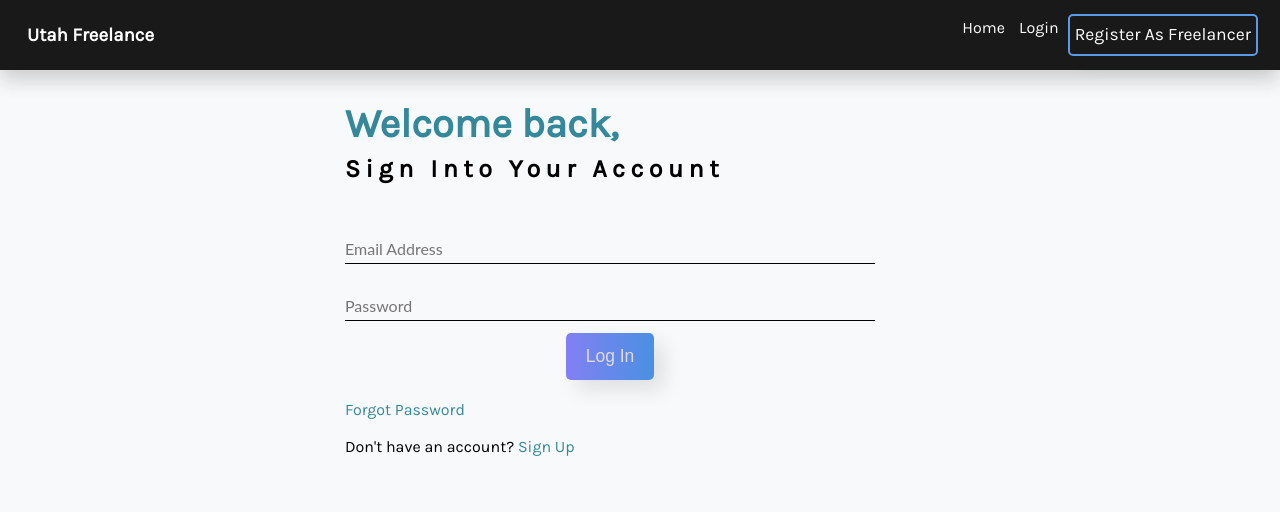
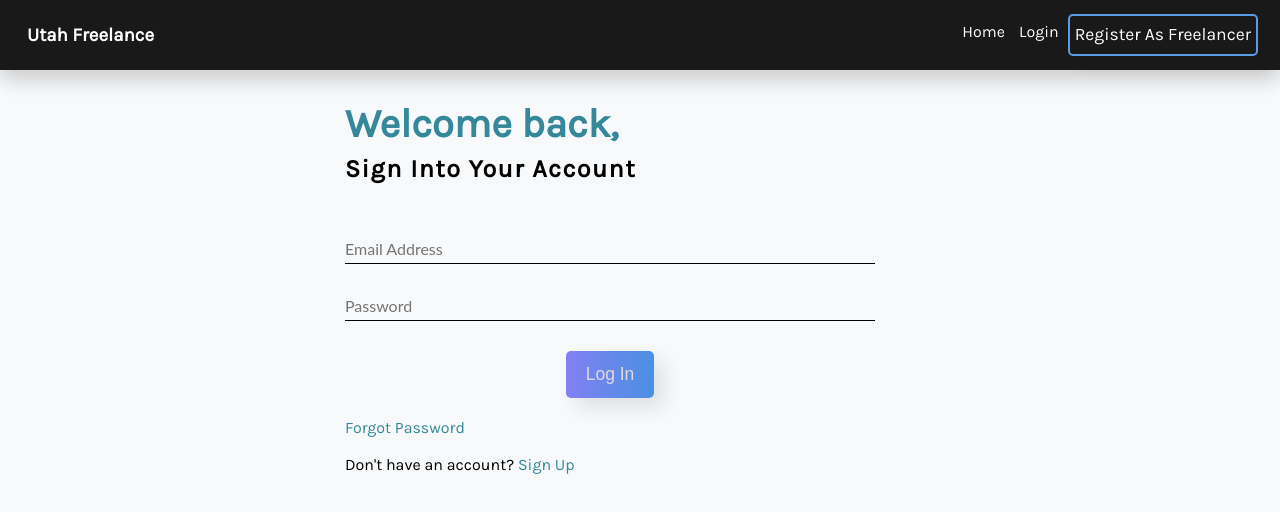
Before and after one commit to tcovington1/utah-freelance, a React (Create React App) app in the folder client/: page /login in a window 1280 px wide. Shown: the top 512 px of the page. Built offline with nearby package versions, Linux system fonts and the light colour scheme; no server answers.

Commit message:
updated styling

```diff
--- a/client/src/components/auth/Login.jsx
+++ b/client/src/components/auth/Login.jsx
@@ -40,7 +40,8 @@ const Login = ({ login, isAuthenticated }) => {
 
     <div className="form-container">
       <h1 className="large text-primary">Welcome back,</h1>
-      <p className="lead"><Icon icon={accountIcon} />Sign Into Your Account</p>
+      <p className="lead">Sign Into Your Account</p>
+      {/* <Icon icon={accountIcon} /> */}
       {/* <div className="test-login">
         <p>If you'd like to test the site, you can use:</p>
         <h4>Email: john@email.com</h4>
@@ -77,7 +78,9 @@ const Login = ({ login, isAuthenticated }) => {
 
         </div>
         <div className="cntr">
+            <div className='my-top-3'>
           <button className='btn btn-primary btn-med center'>Log In</button>
+            </div>
         </div>
       </form>
          <Link to='/forgotpassword' className='link_primary'>Forgot Password</Link>
--- a/client/src/components/layout/Navbar.jsx
+++ b/client/src/components/layout/Navbar.jsx
@@ -15,16 +15,16 @@ import logoutIcon from '@iconify/icons-mdi/logout';
 const Navbar = ({logout, auth: {isAuthenticated, loading}}) => {
   const authLinks = (
     <ul>
-        <li>
+        <li className="menuLink">
           <Link to='/freelancers'>Browse</Link>
         </li>
-        <li>
+        <li className="menuLink">
           <Link to='/dashboard'>
             <Icon style={{marginRight: '.5em'}} width="3.5rem" icon={accountIcon} className='lg-hide' />
             <span className='mob-hide'>Profile</span>
           </Link>
         </li>
-        <li>
+        <li className="menuLink">
           <Link onClick={logout}>
             <Icon icon={logoutIcon} width="3.5rem"  className='lg-hide'/>
             <span className='mob-hide'>Logout</span>
@@ -35,13 +35,13 @@ const Navbar = ({logout, auth: {isAuthenticated, loading}}) => {
   )
   const guestLinks = (
     <ul>
-        <li>
+        <li className="menuLink">
           <Link to='/freelancers'>Home</Link>
         </li>
-        <li>
+        <li className="menuLink">
           <Link to='/login'>Login</Link>
         </li>
-        <li>
+        <li className="menuLink">
           {/* <Link to='/register'>Register</Link>              */}
           <Link to='/login' className="btn btn-primary_inverted">Register As Freelancer</Link>
         </li>
--- a/client/src/styles/base/_utilities.scss
+++ b/client/src/styles/base/_utilities.scss
@@ -83,7 +83,7 @@
 .lead {
   font-size: 2.5rem;
   font-weight: 700;
-  letter-spacing: 5.5px;
+  letter-spacing: 1.5px;
 
   @media only screen and (max-width : $mob-width) {
     // font-size: 3rem;
@@ -214,11 +214,23 @@
 .my-1 {
   margin: 1rem 0;
 }
+.my-top-1 {
+  margin-top: 1rem;
+}
+
 .my-2 {
   margin: 2rem 0;
 }
+
+.my-top-2 {
+  margin-top: 2rem;
+}
 .my-3 {
   margin: 3rem 0;
+}
+
+.my-top-3 {
+  margin-top: 3rem;
 }
 
 // Margin & Padding
--- a/client/src/styles/components/_navbar.scss
+++ b/client/src/styles/components/_navbar.scss
@@ -15,6 +15,11 @@
   opacity: 0.9;
   box-shadow: 0 1rem 2rem rgba(#000,.2);
 
+  .menuLink {
+  display: flex;
+  justify-content: center;
+}
+
   ul {
     display: flex;
 
```
